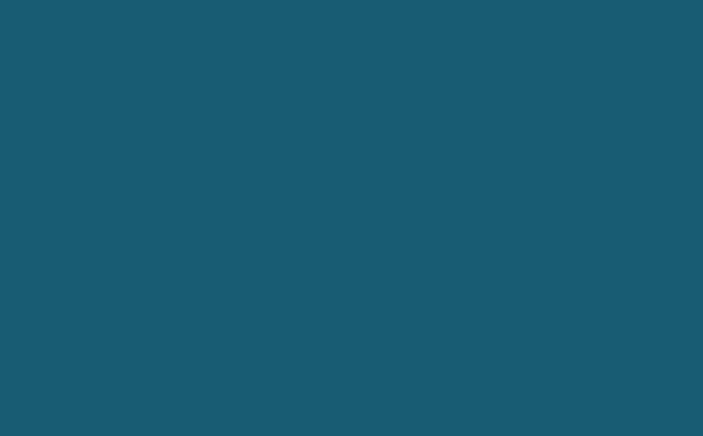
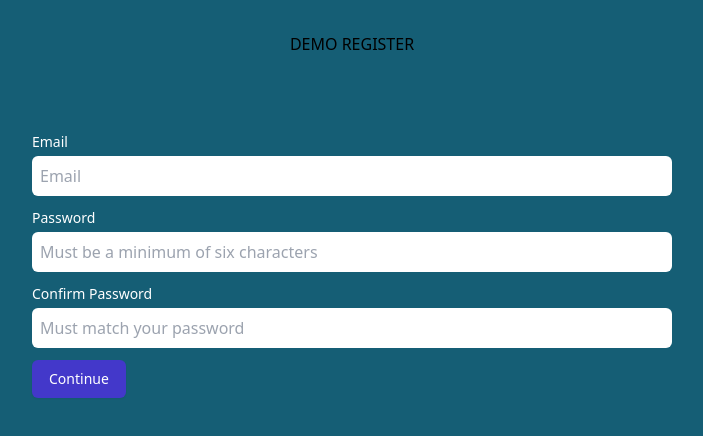
Before and after one commit to GrahamMorbyDev/countryfrontendnew, a Vue app: page /demo_register in a window 1280 px wide. Before the commit this address had no page. Shown: the top 436 px of the page, without its empty margins (288-991 px from the left). Built offline with nearby package versions, Linux system fonts and the light colour scheme; no server answers.

Commit message:
Register and Stripe WIP

```diff
--- a/public/index.html
+++ b/public/index.html
@@ -4,7 +4,11 @@
     <meta charset="utf-8">
     <meta http-equiv="X-UA-Compatible" content="IE=edge">
     <meta name="viewport" content="width=device-width,initial-scale=1.0">
+
     <link rel="icon" href="<%= BASE_URL %>favicon.ico">
+
+    <script src="https://js.stripe.com/v3/"></script>
+
     <title>Country on the coast</title>
   </head>
   <body class="bg-cyan-800">
--- a/src/main.js
+++ b/src/main.js
@@ -3,4 +3,5 @@ import App from './App.vue'
 import router from './router'
 import './assets/tailwind.css'
 
+
 createApp(App).use(router).mount('#app')
--- a/src/router/index.js
+++ b/src/router/index.js
@@ -17,6 +17,23 @@ const routes = [
     name: 'history',
     component: () => import(/* webpackChunkName: "about" */ '../views/HistoryView.vue')
   },
+
+
+  {
+    path: '/demo_register',
+    name: 'demo_register',
+    component: () => import(/* webpackChunkName: "about" */ '../views/DemoRegister.vue')
+  },
+  {
+    path: '/demo_register_pay/:token',
+    name: 'demo_register_pay',
+    component: () => import(/* webpackChunkName: "about" */ '../views/DemoRegisterPay.vue')
+  },
+  {
+    path: '/demo_register_pay_approved',
+    name: 'demo_register_pay_approved',
+    component: () => import(/* webpackChunkName: "about" */ '../views/DemoRegisterPayApproved.vue')
+  },
 ]
 
 const router = createRouter({
--- /dev/null
+++ b/src/views/DemoRegister.vue
@@ -0,0 +1,137 @@
+<template>
+    <div>
+        <div class="py-8 flex justify-center">
+            DEMO REGISTER
+        </div>
+        <div class="py-8 w-1/2 mx-auto">
+            <div class="mt-3">
+                <label for="email" class="block text-sm font-medium text-white"
+                    >Email</label
+                >
+                <div class="mt-1">
+                    <input
+                        type="text"
+                        v-model="formData.email"
+                        name="email"
+                        id="email"
+                        class="p-2 w-full block border-gray-300 rounded-md
+                               focus:ring-gray-500 focus:border-gray-500"
+                        placeholder="Email"
+                    />
+                    <span class="font-small text-gray-800">{{ errors['email'] }}</span>
+                </div>
+            </div>
+
+            <div class="mt-3">
+                <label for="password" class="block text-sm font-medium text-white"
+                    >Password</label
+                >
+                <div class="mt-1">
+                    <input
+                        type="password"
+                        v-model="formData.password"
+                        name="password"
+                        id="password"
+                        class="p-2 w-full block border-gray-300 rounded-md
+                               focus:ring-gray-500 focus:border-gray-500"
+                        placeholder="Must be a minimum of six characters"
+                    />
+                    <span class="font-small text-gray-800">{{ errors['password'] }}</span>
+                </div>
+            </div>
+
+            <div class="mt-3">
+                <label for="password" class="block text-sm font-medium text-white"
+                    >Confirm Password</label
+                >
+                <div class="mt-1">
+                    <input
+                        type="password"
+                        v-model="formData.c_password"
+                        name="confirmPassword"
+                        id="confirmPassword"
+                        class="p-2 w-full block border-gray-300 rounded-md
+                               focus:ring-gray-500 focus:border-gray-500"
+                        placeholder="Must match your password"
+                    />
+                    <span class="font-small text-gray-800">{{ errors['c_password'] }}</span>
+                </div>
+            </div>
+
+            <!-- Submit Button -->
+            <div class="mt-3">
+                <button
+                    type="submit"
+                    @click="register"
+                    class="mt-2 px-4 py-2
+                           flex justify-center
+                           border border-transparent rounded-md shadow-sm text-sm font-medium
+                           text-white bg-indigo-700
+                           hover:bg-indigo-900 focus:outline-none focus:ring-2 focus:ring-offset-2 focus:ring-indigo-500"
+                >
+                    Continue
+                </button>
+            </div>
+        </div>
+    </div>
+</template>
+
+<script>
+import axios from "axios";
+
+export default {
+    components: {
+    },
+
+    data() {
+        return {
+            api_url: process.env.VUE_APP_API_URL,
+
+            formData: {
+                email:      "",
+                password:   "",
+                c_password: "",
+            },
+            errors: [],
+        };
+    },
+
+    created() {
+    },
+
+    methods: {
+        register() {
+            axios
+            .post(this.api_url + '/api/register', this.formData)
+            .then((response) => {
+                var token = response.token;
+                this.$router.push({
+                    name: 'demo_register_pay',
+                    params: {
+                        token: token
+                    }
+                });
+            })
+            .catch((error) => {
+                var error_msg     = '';
+                var error_details = '';
+                if (error.response.data.message) {
+                    error_msg = error.response.data.message;
+                }
+
+                if (error.response.data.errors) {
+                    Object.keys(error.response.data.errors).forEach(key => {
+                        error_details = error_details + error.response.data.errors[key].toString() + "<br>";
+
+                        // load api errors into client errors
+                        this.errors[key] = error.response.data.errors[key].toString();
+                    });
+                }
+            });
+        }
+    },
+};
+</script>
+
+<style>
+</style>
--- /dev/null
+++ b/src/views/DemoRegisterPay.vue
@@ -0,0 +1,61 @@
+<template>
+    <div class="py-8 flex justify-center">
+
+        <stripe-checkout
+            ref="checkoutRef"
+            mode="payment"
+            :pk="stripe_public_key"
+            :line-items="lineItems"
+            :success-url="successURL"
+            :cancel-url="cancelURL"
+            @loading="v => loading = v"
+        />
+        <button @click="submit">Pay now!</button>
+    </div>
+</template>
+
+<script>
+import { StripeCheckout } from '@vue-stripe/vue-stripe';
+import axios from "axios";
+
+export default {
+    components: {
+        StripeCheckout,
+    },
+
+    data() {
+        return {
+            api_url:          process.env.VUE_APP_API_URL,
+
+            token:            null,
+
+            stripe:   null,
+            elements: null,
+
+            stripe_public_key: "pk_test_51LzRbIB57ZsEf8xAdmMu1QY0Fud2JQp0wBpQ7f99QKXlZz1YUVHbQfPLmhDsttQERhwbjr6A62juyXSGdQFn8RyD00bX6P5MNH",
+            stripe_session_id: null,
+
+            loading: false,
+            successURL: '/demo_stripepay_approved',
+            cancelURL: '/demo_stripepay_cancelled',
+        };
+    },
+
+    created() {
+        this.token = this.$route.params.token;
+    },
+
+    mounted() {
+        console.log("Component mounted.");
+        this.initStripe();
+        //this.getSession()
+    },
+
+    methods: {
+        submit () {
+            // You will be redirected to Stripe's secure checkout page
+            this.$refs.checkoutRef.redirectToCheckout();
+        },
+    }
+};
+</script>
--- /dev/null
+++ b/src/views/DemoRegisterPayApproved.vue
@@ -0,0 +1,29 @@
+<template>
+    <div class="py-8 flex justify-center">
+        STRIPE APPROVED
+    </div>
+</template>
+
+<script>
+import axios from "axios";
+export default {
+    components: {
+    },
+
+    data() {
+        return {
+            api_url:          process.env.VUE_APP_API_URL,
+        };
+    },
+
+    mounted() {
+        console.log("Stripe Pay Approved mounted.");
+    },
+
+    methods: {
+        // Init Stripe
+        initStripe() {
+        },
+    }
+};
+</script>
```
Also changed, not shown: package.json (+6 -1 lines), 1 other file (tests, documents, lock files or other folders).
